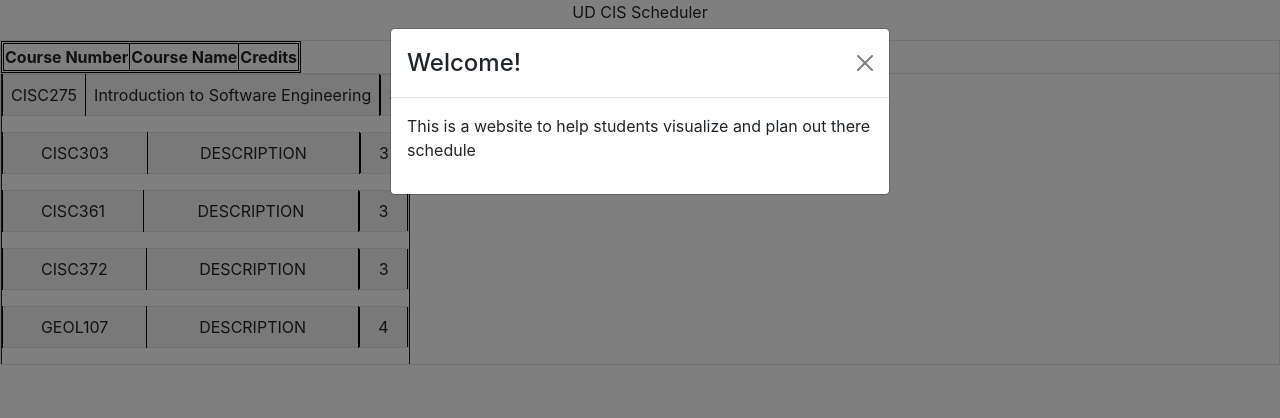
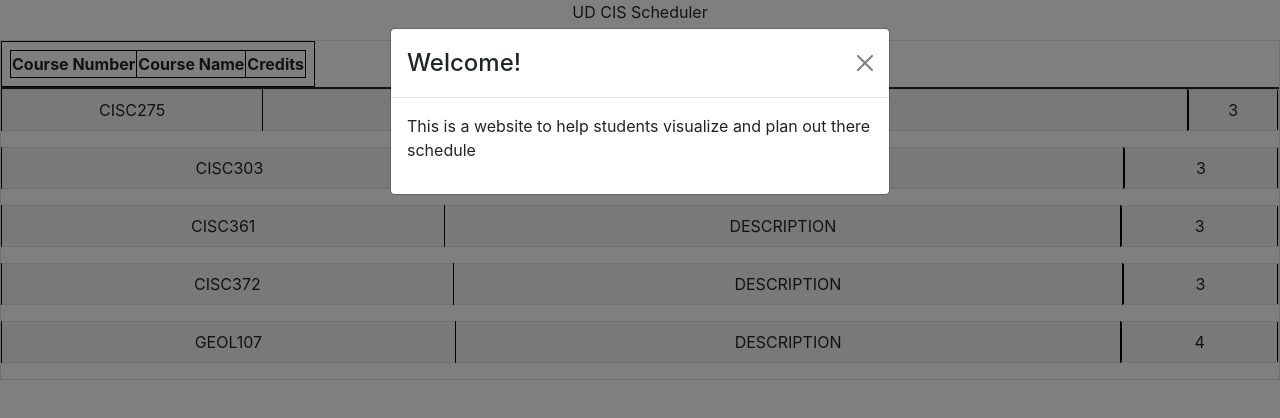
Before and after one commit to UD-CISC275-F21/ud-cis-scheduler-team-15, a React (Create React App) app: page / in a window 1280 px wide. Shown: the top 418 px of the page. Built offline with nearby package versions, Linux system fonts and the light colour scheme.

Commit message:
Display works for a whole semester

```diff
--- /dev/null
+++ b/src/components/CoursesTable.tsx
@@ -0,0 +1,24 @@
+import React, { useState } from "react";
+import { TextDecoder } from "util";
+import { Course } from "../interfaces/course";
+import { Semester } from "../interfaces/semester";
+import { CourseViewer } from "./CourseViewer";
+
+export function CoursesTable({semester, dotsStyle, setDotsStyle, setChangePromptVis}:
+    {semester: Semester;
+    dotsStyle: {display: string};
+    setDotsStyle: (docStyle: {display: string})=>void;
+    setChangePromptVis: (vis: boolean)=>void;}):
+    JSX.Element{
+    return (
+        <div>
+            {semester.courses.map((c:Course, index:number) => {
+                return (<div key={index}>
+                    <CourseViewer course={c} dotsStyle={dotsStyle} setDotsStyle={setDotsStyle} setChangePromptVis={setChangePromptVis}></CourseViewer>
+                </div>
+                );
+            }
+            )}
+        </div>
+    );
+}
--- a/src/components/DisplayCourses.tsx
+++ /dev/null
@@ -1,21 +0,0 @@
-import { Course } from "../interfaces/course";
-import { Semester } from "../interfaces/semester";
-import { CourseViewer } from "./CourseViewer";
-
-export function DisplayCourses({semester, dotsStyle, setDotsStyle, setChangePromptVis}:
-    {semester: Semester;
-    dotsStyle: {display: string};
-    setDotsStyle: (docStyle: {display: string})=>void;
-    setChangePromptVis: (vis: boolean)=>void;}):
-    JSX.Element{
-        return (
-            <div>
-                {semester.courses.map((c:Course, index:number) => {
-                    return (<tr key={index}>
-                        <CourseViewer course={c} dotsStyle={dotsStyle} setDotsStyle={setDotsStyle} setChangePromptVis={setChangePromptVis}></CourseViewer>
-                        </tr>);
-                    }
-                )}
-            </div>
-        )
-    }
--- a/src/components/SemesterViewer.tsx
+++ b/src/components/SemesterViewer.tsx
@@ -4,7 +4,7 @@ import { Course } from "../interfaces/course";
 import { Semester } from "../interfaces/semester";
 import { ChangeData } from "./ChangeData";
 import { CourseViewer } from "./CourseViewer";
-import { DisplayCourses } from "./DisplayCourses";
+import { CoursesTable } from "./CoursesTable";
 import { SemesterHeader } from "./SemesterHeader";
 
 export function SemesterViewer({semester, setSemester}:
@@ -24,11 +24,9 @@ export function SemesterViewer({semester, setSemester}:
         <div>
             <Table striped={true} bordered hover>
                 <thead>
-                    <tr>
-                        <SemesterHeader></SemesterHeader>
-                    </tr>
-                    <DisplayCourses semester={semester} dotsStyle={dotsStyle} setDotsStyle={setDotsStyle} setChangePromptVis={setChangePromptVis}/>
+                    <SemesterHeader></SemesterHeader>
                 </thead>
+                <CoursesTable semester={semester} dotsStyle={dotsStyle} setDotsStyle={setDotsStyle} setChangePromptVis={setChangePromptVis}/>
             </Table>
             <ChangeData course={semester.courses[0]} setCourse={setCourse} visible={changePromptVis} setVisible={setChangePromptVis} i={0}></ChangeData>
         </div>
```
